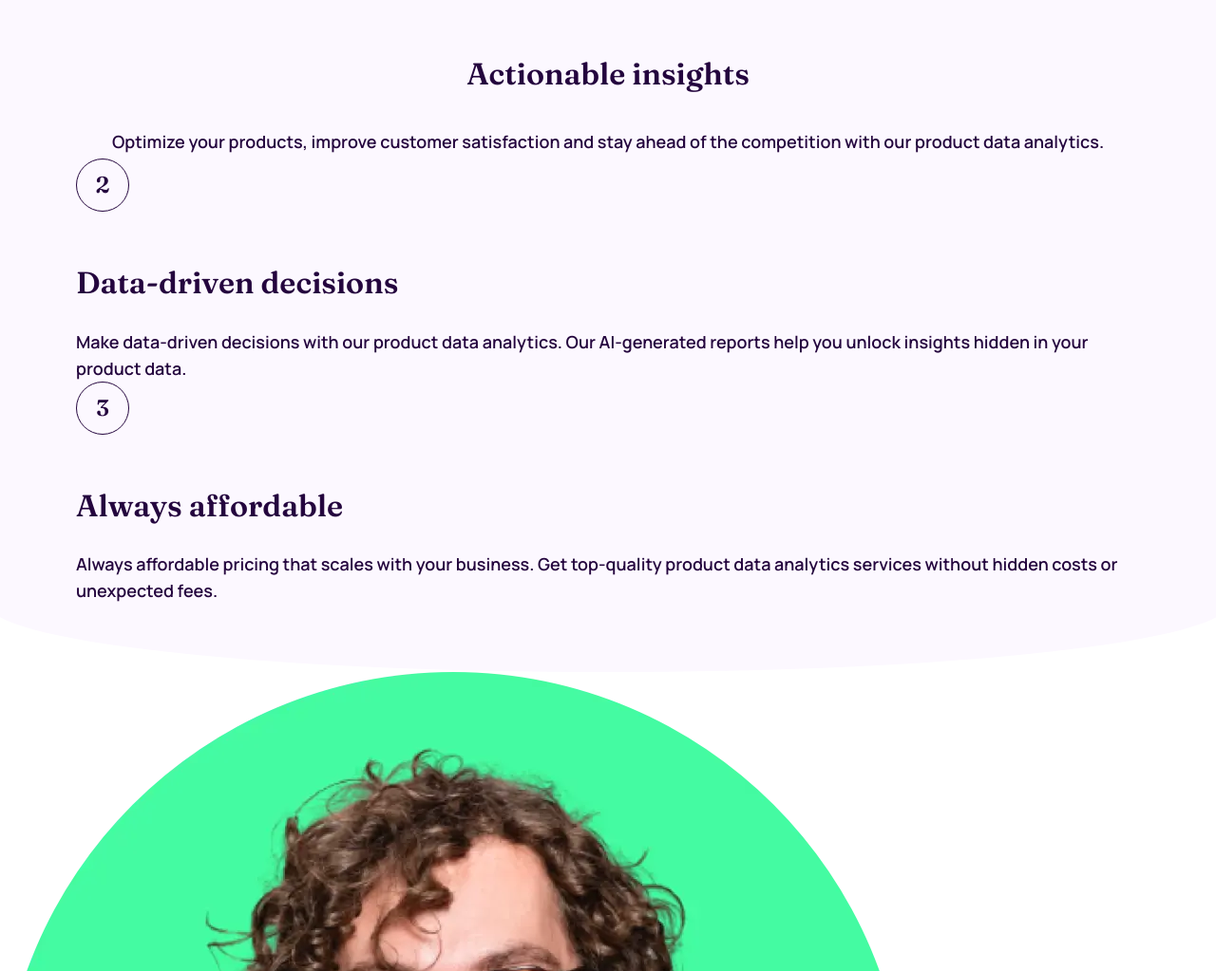
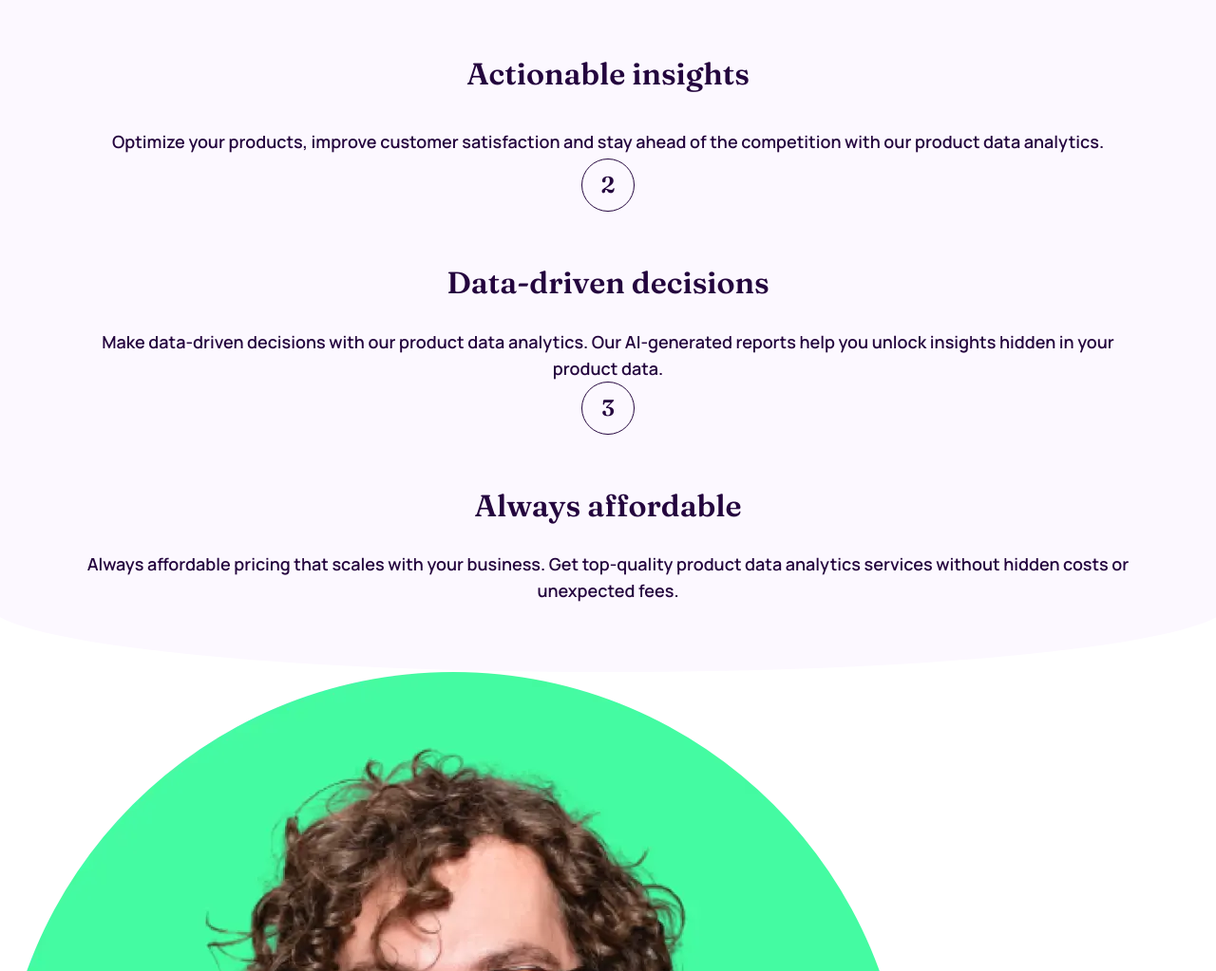
Before and after one commit to rafaeldgeo/workit-landing-page, a website: page index.html in a window 1280 px wide. Shown: the part 915-1938 px from the top of the page at 95% size. Drawn offline with Linux system fonts and the light colour scheme.

Commit message:
centralizar cards

```diff
--- a/index.html
+++ b/index.html
@@ -64,22 +64,22 @@
               </p>
             </li>
             <li class="grid grid-rows-[auto_auto_auto] items-center font-fraunces font-semibold">
-              <div class="flex justify-center items-center border border-cpurple-900 rounded-full w-[3rem] h-[3rem] sm:w-[3.5rem] sm:h-[3.5rem]">
+              <div class="flex justify-center items-center border border-cpurple-900 rounded-full w-[3rem] h-[3rem] sm:w-[3.5rem] sm:h-[3.5rem] mx-auto">
                 <span class="text-xl lg:text-2xl">2</span>
               </div>
-              <h2 class="text-2xl/[1.2] sm:text-[1.75rem] lg:text-[2rem] pt-6 pb-4 sm:pt-0 sm:pb-7 lg:pt-14">Data-driven decisions</h2>
-              <p class="text-base/[1.8] lg:text-lg font-manrope">
+              <h2 class="text-2xl/[1.2] sm:text-[1.75rem] lg:text-[2rem] pt-6 pb-4 sm:pt-0 sm:pb-7 lg:pt-14 text-center sm:text-start lg:text-center">Data-driven decisions</h2>
+              <p class="text-base/[1.8] lg:text-lg font-manrope text-center sm:text-start lg:text-center">
                 Make data-driven decisions with our product data analytics. Our
                 AI-generated reports help you unlock insights hidden in your
                 product data.
               </p>
             </li>
             <li class="grid grid-rows-[auto_auto_auto] items-center font-fraunces font-semibold">
-              <div class="flex justify-center items-center border border-cpurple-900 rounded-full w-[3rem] h-[3rem] sm:w-[3.5rem] sm:h-[3.5rem]">
+              <div class="flex justify-center items-center border border-cpurple-900 rounded-full w-[3rem] h-[3rem] sm:w-[3.5rem] sm:h-[3.5rem] mx-auto">
                 <span class="text-xl lg:text-2xl">3</span>
               </div>
-              <h2 class="text-2xl/[1.2] sm:text-[1.75rem] lg:text-[2rem] pt-6 pb-4 sm:pt-0 sm:pb-7 lg:pt-14">Always affordable</h2>
-              <p class="text-base/[1.8] lg:text-lg font-manrope">
+              <h2 class="text-2xl/[1.2] sm:text-[1.75rem] lg:text-[2rem] pt-6 pb-4 sm:pt-0 sm:pb-7 lg:pt-14 text-center sm:text-start lg:text-center">Always affordable</h2>
+              <p class="text-base/[1.8] lg:text-lg font-manrope text-center sm:text-start lg:text-center">
                 Always affordable pricing that scales with your business. Get
                 top-quality product data analytics services without hidden costs
                 or unexpected fees.
```
Also changed, not shown: src/output.css.
